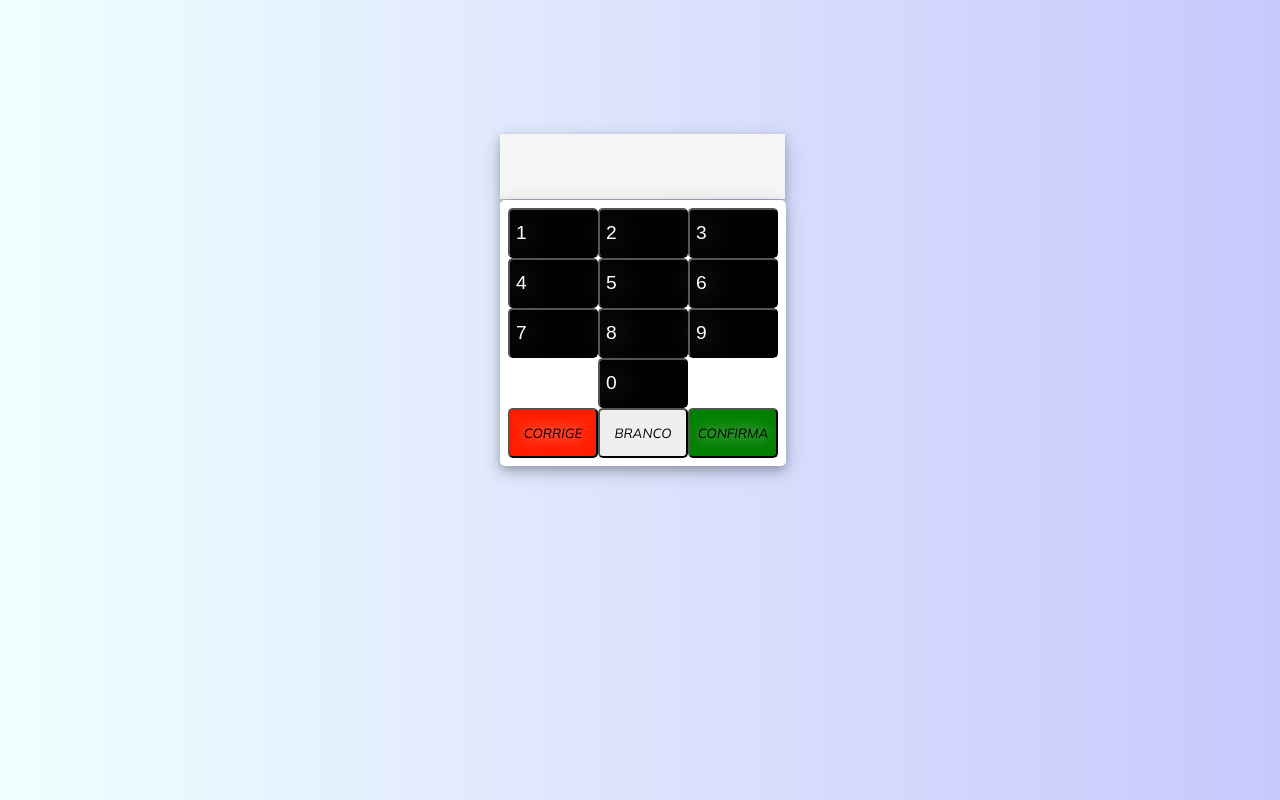
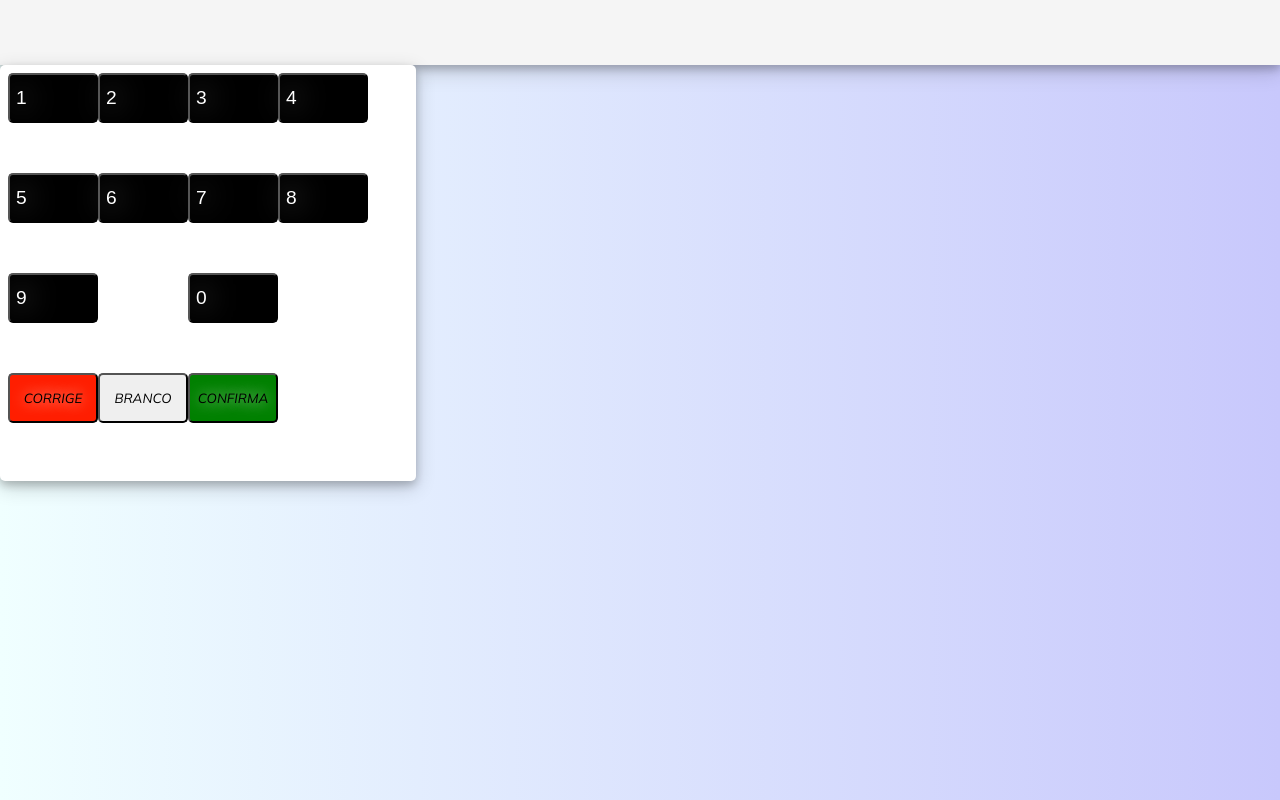
Before and after one commit to gabrielsazevedo/urna-digital, a plain HTML site: page index.html in a window 1280 px wide. Drawn offline with Linux system fonts and the light colour scheme.

Commit message:
flexbox update nw

```diff
--- a/style.css
+++ b/style.css
@@ -1,23 +1,25 @@
 body {
 
-    height: 100%;
+    height: 100vh;
     width: 100%;
     padding: 0;
     margin: 0;
     background-image: linear-gradient(to right, azure, rgb(200, 200, 252));
+    box-sizing: border-box;
 }
 
 .gridcontainer-teclas {
 
-    position: relative;
+    background-color: white;
+    display: flex;
+    flex-flow: row wrap;
+    /* margin: auto; */
+    /* justify-content: center; */
+    /* align-items: center; */
+    /* align-content: center; */
     padding: 0.5em;
-    background-color: white;
-    display: grid;
-    grid-template-columns: auto auto auto;
-    left: 500px;
-    top: 200px;
-    width: fit-content;
-    height: fit-content;
+    height: 50%;
+    width: 50vh;
     box-shadow: 0 4px 8px 0 rgba(0, 0, 0, 0.2), 0 6px 20px 0 rgba(0, 0, 0, 0.19);
     border-radius: 5px;
 }
@@ -91,10 +93,6 @@ body {
 .campovisor {
 
     background-color: whitesmoke;
-    position: absolute;
-    left: 500px;
-    top: 134px;
-    width: 285px;
     height: 65px;
     text-align: center;
     font-size: x-large;
```
Also changed, not shown: index.html (+0 -1 lines).
